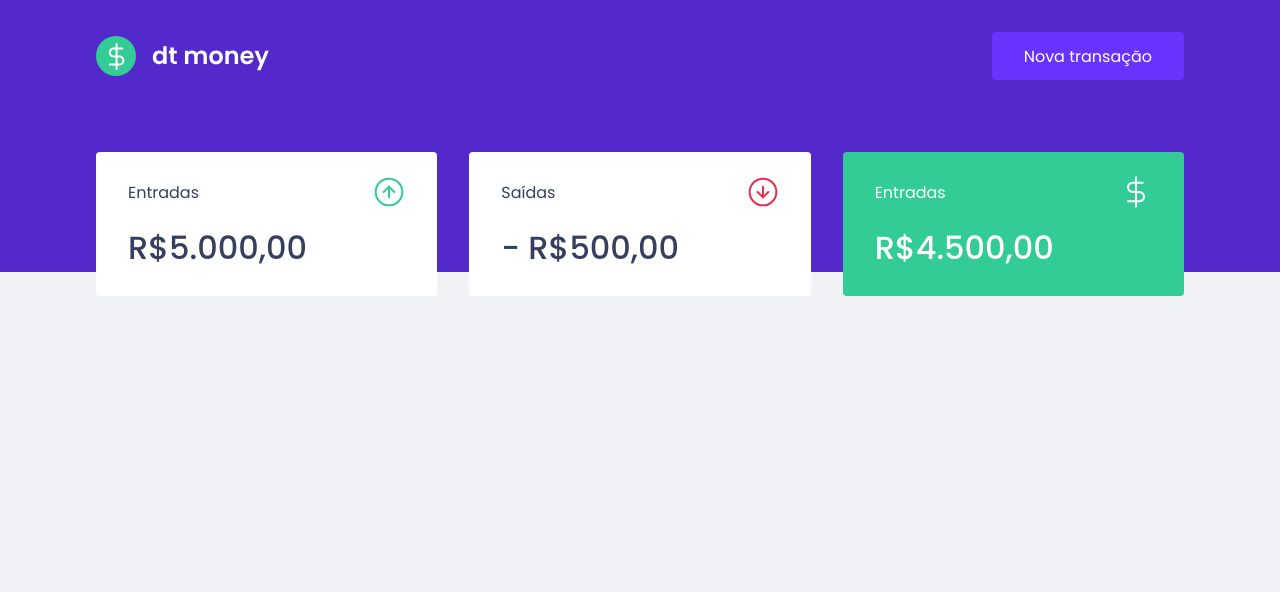
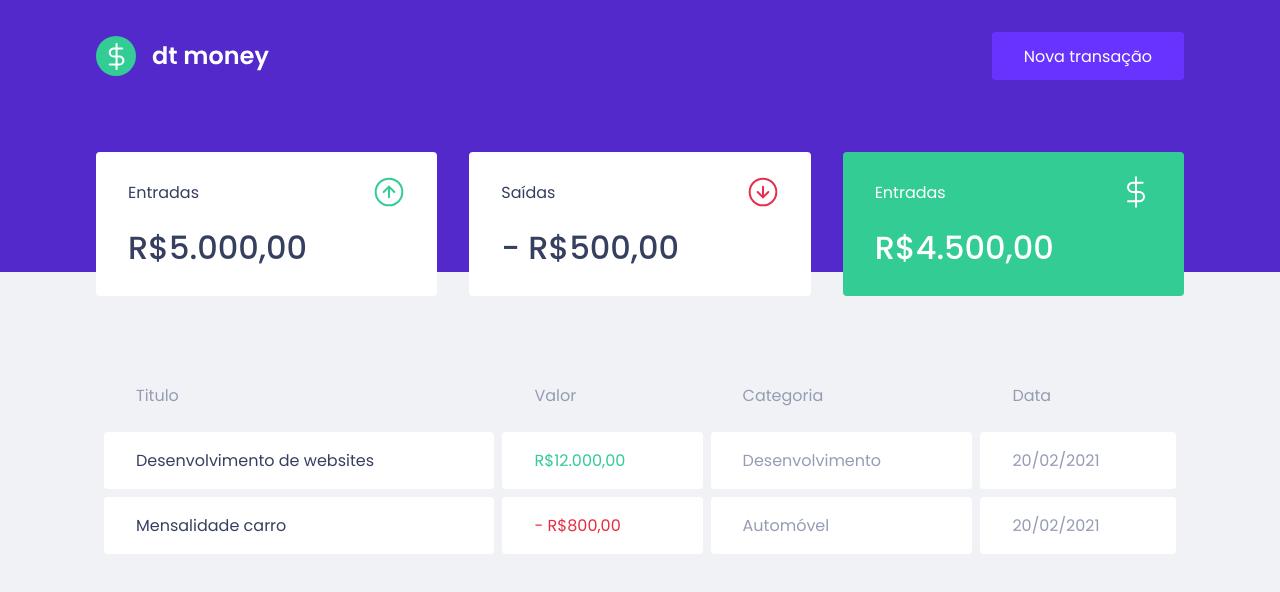
Before and after one commit to GabrielDevLoper/dt-money, a React (Create React App) app: page / in a window 1280 px wide. Shown: the top 592 px of the page. Built offline with nearby package versions, Linux system fonts and the light colour scheme.

Commit message:
feat: criação do componente transactions table

```diff
--- a/src/components/Dashboard/index.tsx
+++ b/src/components/Dashboard/index.tsx
@@ -1,4 +1,5 @@
 import { Summary } from "../Summary";
+import { TransactionTable } from "../TransactionTable";
 
 import { Container } from "./styles";
 
@@ -6,6 +7,7 @@ export function Dashboard(){
     return (
         <Container>
             <Summary />
+            <TransactionTable />
         </Container>
     );
 }
--- /dev/null
+++ b/src/components/TransactionTable/index.tsx
@@ -0,0 +1,34 @@
+import { Container } from "./styles";
+
+
+export function TransactionTable(){
+    return(
+        <Container>
+            <table>
+                <thead>
+                    <tr>
+                        <th>Titulo</th>
+                        <th>Valor</th>
+                        <th>Categoria</th>
+                        <th>Data</th>
+                    </tr>
+                </thead>
+                <tbody>
+                    <tr>
+                        <td className="title">Desenvolvimento de websites</td>
+                        <td className="deposit">R$12.000,00</td>
+                        <td>Desenvolvimento</td>
+                        <td>20/02/2021</td>
+                    </tr>
+                    <tr>
+                        <td className="title">Mensalidade carro</td>
+                        <td className="withdraw">- R$800,00</td>
+                        <td>Automóvel</td>
+                        <td>20/02/2021</td>
+                    </tr>
+
+                </tbody>
+            </table>
+        </Container>
+    );
+}
--- /dev/null
+++ b/src/components/TransactionTable/styles.ts
@@ -0,0 +1,38 @@
+import styled from 'styled-components';
+
+export const Container = styled.div`
+    margin-top: 4rem;
+
+    table{
+        width: 100%;
+        border-spacing: 0.5rem;
+
+        th {
+            color: var(--text-body);
+            font-weight: 400;
+            padding: 1rem 2rem;
+            text-align: left;
+            line-height: 1.5rem;
+        }
+
+        td {
+            padding: 1rem 2rem;
+            border: 0;
+            background: var(--shape);
+            color: var(--text-body);
+            border-radius: 0.25rem;
+
+            &.title {
+                color: var(--text-title);
+            }
+
+            &.withdraw {
+                color: var(--red);
+            }
+
+            &.deposit {
+                color: var(--green);
+            }
+         }
+    }
+`;
```
